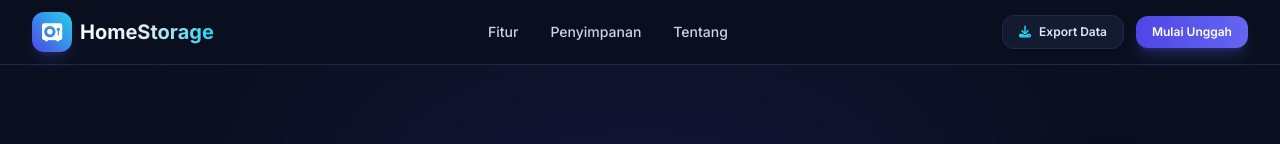
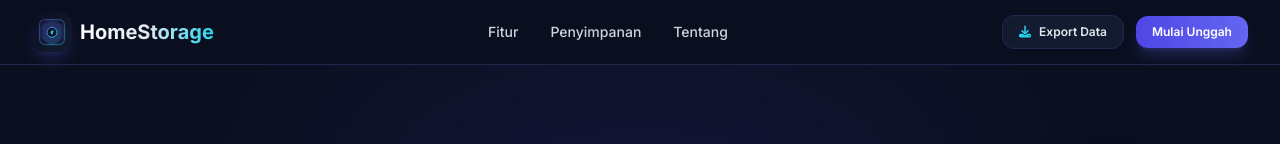
Before and after one commit to aghnaGeminks/Home-Storage-New, a plain HTML site: page index.html in a window 1280 px wide. Shown: the top 144 px of the page. Drawn offline with nearby package versions, Linux system fonts and the light colour scheme.

Commit message:
Add custom SVG logo and update manifest and navbar icon

```diff
--- a/index.html
+++ b/index.html
@@ -42,8 +42,8 @@
     <header class="sticky top-0 z-50 bg-[#0b1020]/80 backdrop-blur-md border-b border-brand-border">
         <div class="max-w-7xl mx-auto px-4 sm:px-6 lg:px-8 h-16 flex items-center justify-between">
             <a href="#" class="flex items-center gap-2 group">
-                <div class="w-10 h-10 rounded-xl bg-gradient-to-tr from-indigo-600 to-cyan-400 flex items-center justify-center text-white font-bold shadow-lg shadow-indigo-500/20 group-hover:scale-105 transition">
-                    <i class="fa-solid fa-vault text-lg"></i>
+                <div class="w-10 h-10 rounded-xl overflow-hidden shadow-lg shadow-indigo-500/20 group-hover:scale-105 transition">
+                    <img src="./assets/logo.svg" alt="HomeStorage Logo" class="w-full h-full object-cover">
                 </div>
                 <span class="text-xl font-bold bg-gradient-to-r from-white via-slate-200 to-cyan-400 bg-clip-text text-transparent">HomeStorage</span>
             </a>
```
Also changed, not shown: assets/logo.svg (added), manifest.json.
